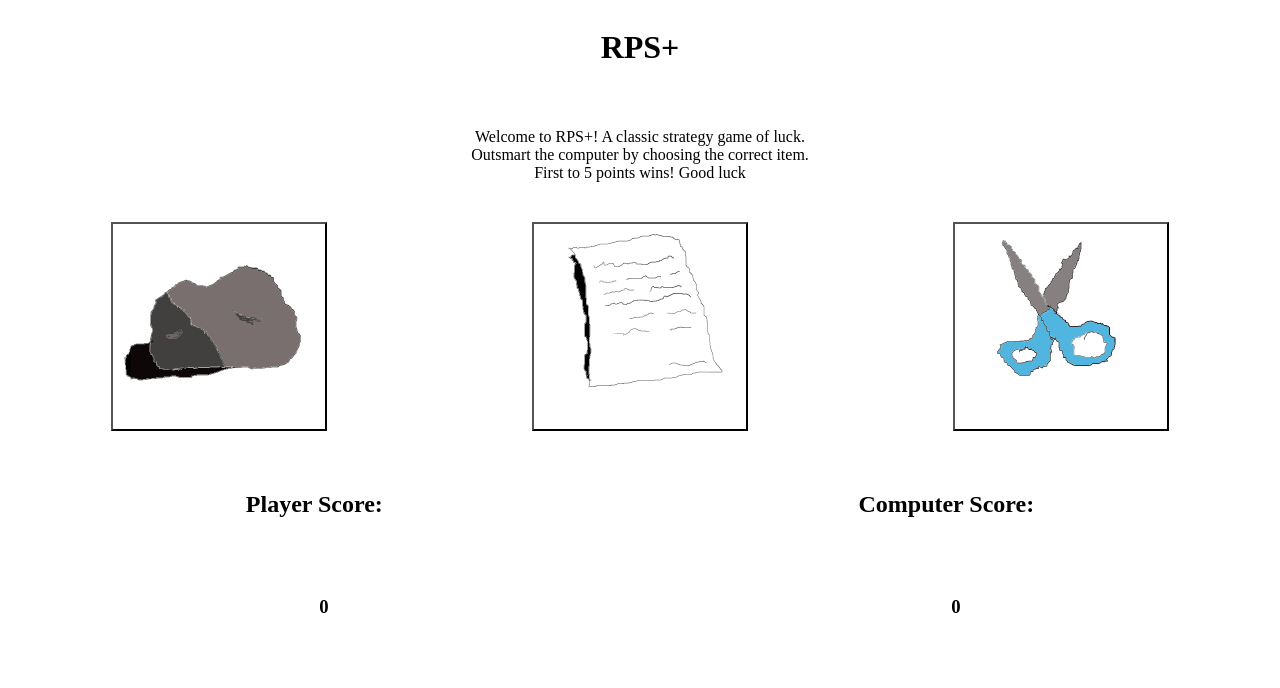
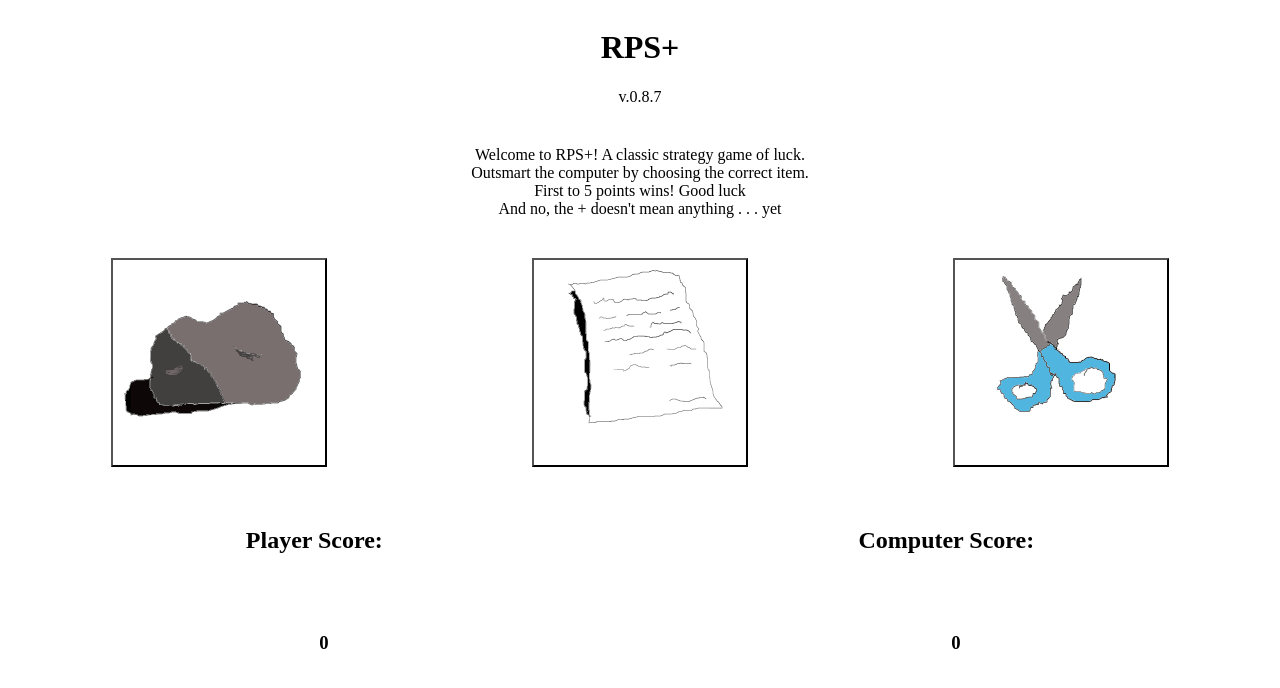
Before and after one commit to DamonDJr/rock-paper-scissors, a plain HTML site: page index.html in a window 1280 px wide. Drawn offline with Linux system fonts and the light colour scheme.

Commit message:
Cosmetic changes

```diff
--- a/index.html
+++ b/index.html
@@ -7,11 +7,14 @@
         <link href="./stylesheet.css" rel="stylesheet">
     </head>
     <body>
-        <div class="header"><h1>RPS+</h1></div>
+        <div class="header">
+            <h1>RPS+</h1>
+            <div class="version">v.0.8.7</div>
+        </div>
         <div class="description">
             Welcome to RPS+! A classic strategy game of luck. Outsmart
             the computer by choosing the correct item. First to 5 points
-            wins! Good luck
+            wins! Good luck <br>And no, the + doesn't mean anything . . . yet
         </div>
         <div class="container">
             <button id="rock"><img src="./img/rock.png" alt="rock"></button>
--- a/stylesheet.css
+++ b/stylesheet.css
@@ -70,3 +70,7 @@ body{
     text-align: center;
     max-width: 350px;
 }
+
+.version{
+    text-align: center;
+}
```
